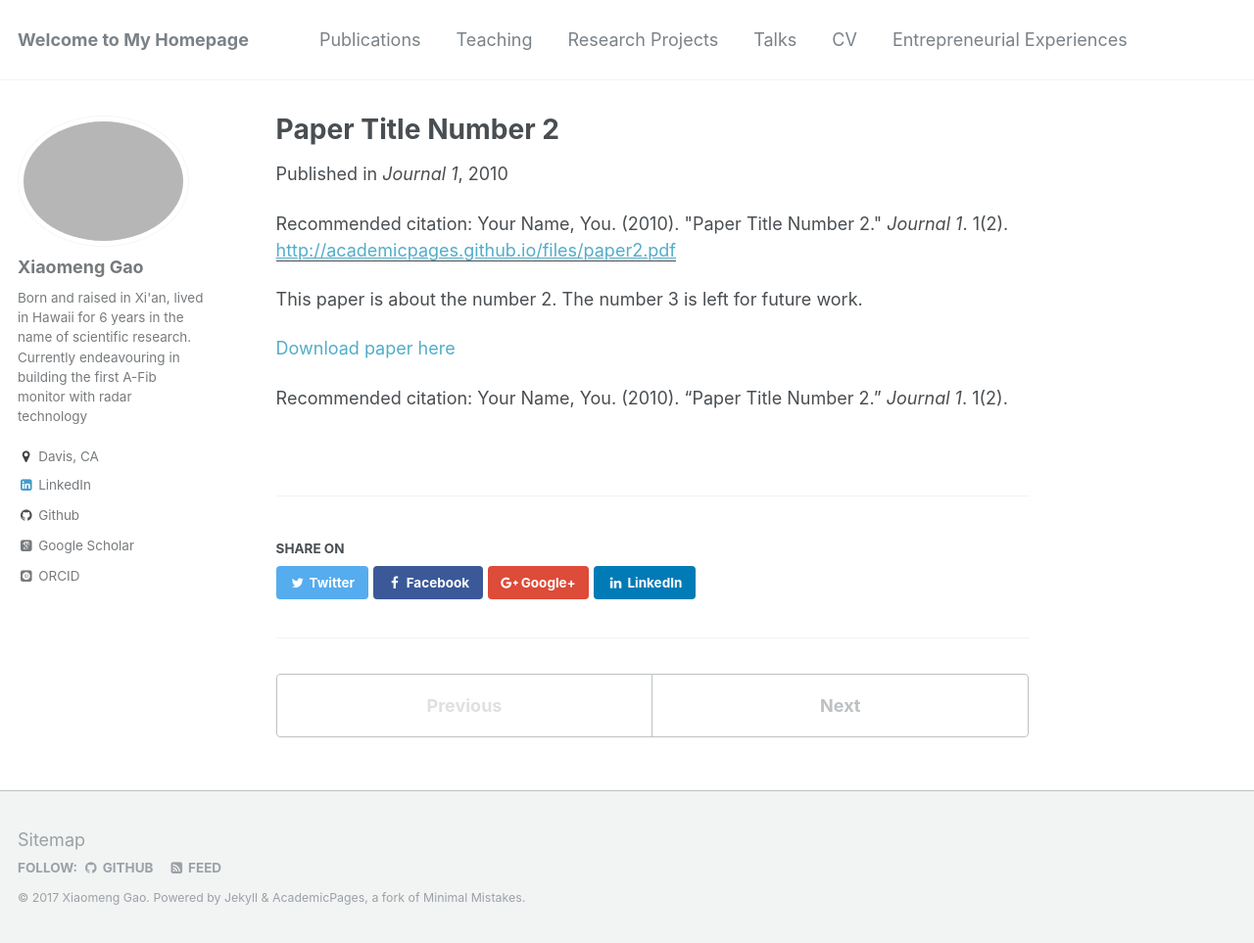
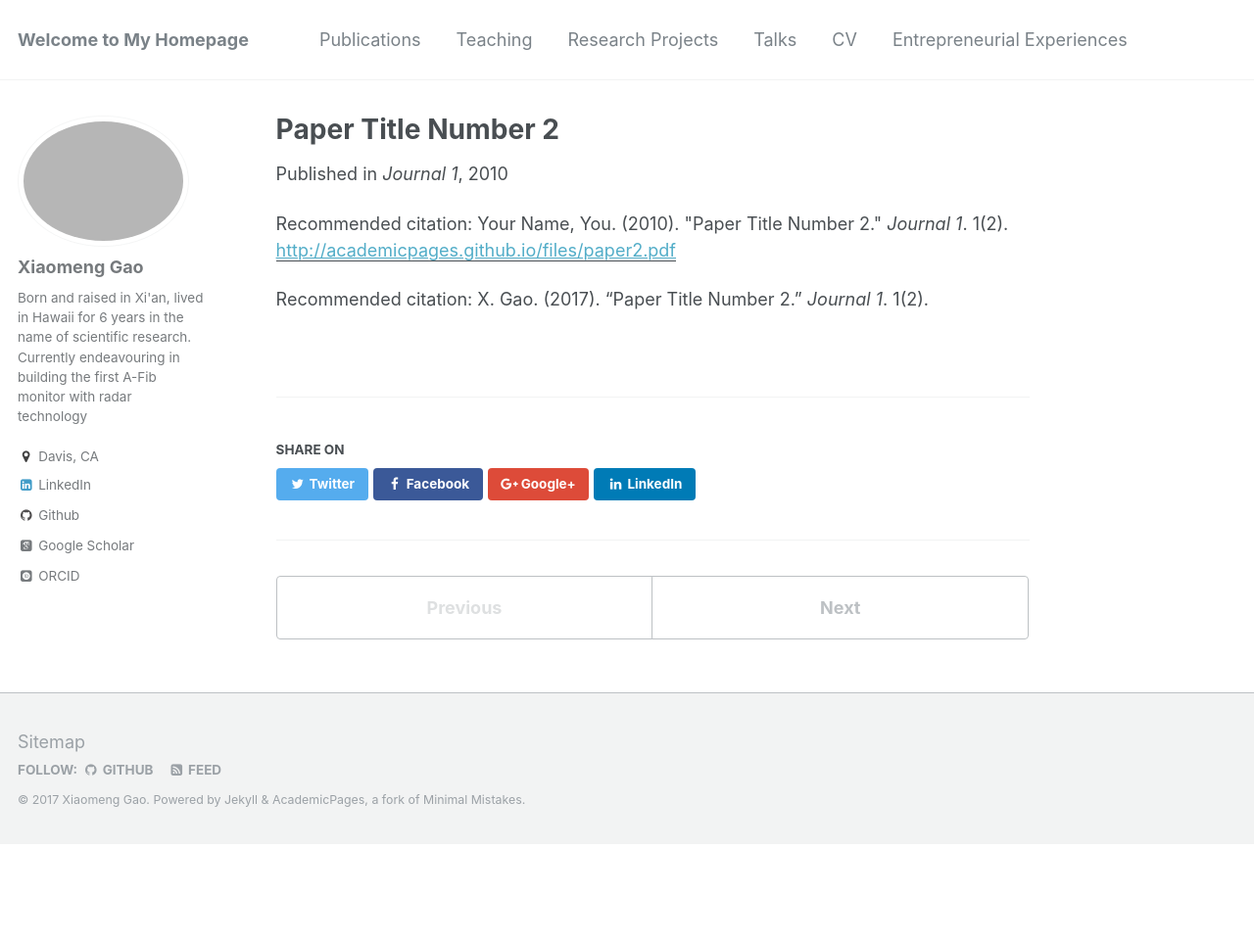
Before and after one commit to x-mengao/x-mengao.github.io, a Jekyll site: the page built from _publications/2010-10-01-paper-title-number-2.md, in a window 1280 px wide and 963 px high. Shown: the whole window at 98% size. Built offline with Jekyll 4.4.1, drawn with Linux system fonts in a browser that asks for light colours; some web fonts are replaced.

Commit message:
Update 2010-10-01-paper-title-number-2.md

```diff
--- a/_publications/2010-10-01-paper-title-number-2.md
+++ b/_publications/2010-10-01-paper-title-number-2.md
@@ -8,8 +8,5 @@ venue: 'Journal 1'
 paperurl: 'http://academicpages.github.io/files/paper2.pdf'
 citation: 'Your Name, You. (2010). &quot;Paper Title Number 2.&quot; <i>Journal 1</i>. 1(2).'
 ---
-This paper is about the number 2. The number 3 is left for future work.
 
-[Download paper here](http://academicpages.github.io/files/paper2.pdf)
-
-Recommended citation: Your Name, You. (2010). "Paper Title Number 2." <i>Journal 1</i>. 1(2).
+Recommended citation: X. Gao. (2017). "Paper Title Number 2." <i>Journal 1</i>. 1(2).
```
